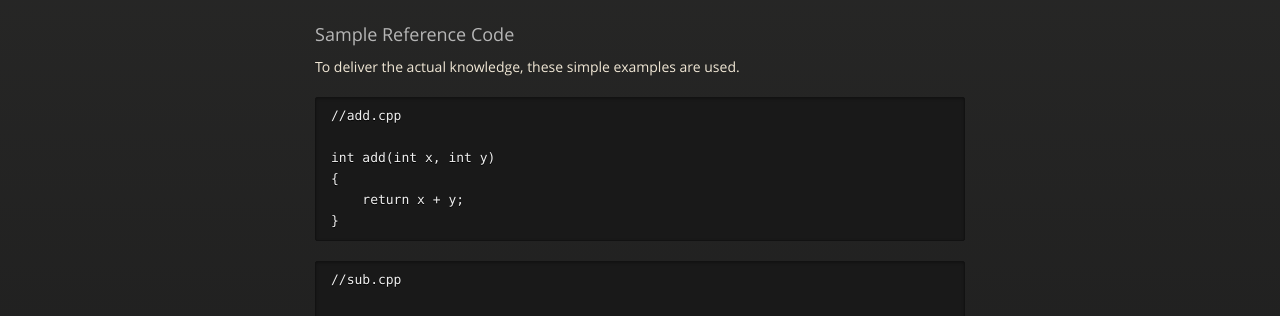
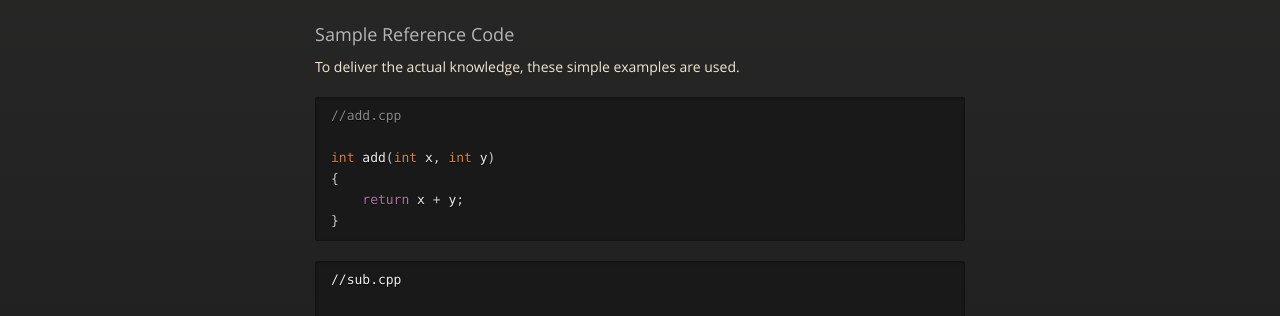
Before and after one commit to naveenspace7/naveenspace7.github.io, a Jekyll site: the page built from _posts/2019-12-2-libraries.md, in a window 1280 px wide and 900 px high. Shown: the part 254-570 px from the top of the window. Built offline with Jekyll 4.4.1, drawn with Linux system fonts in a browser that asks for light colours.

Commit message:
Add language blocks

````diff
--- a/_posts/2019-12-2-libraries.md
+++ b/_posts/2019-12-2-libraries.md
@@ -13,14 +13,14 @@ In this short post, I briefly describe how to create and use static and dynamic
 
 To deliver the actual knowledge, these simple examples are used.
 
-~~~
+```cpp
 //add.cpp
 
 int add(int x, int y)
 {
     return x + y;
 }
-~~~
+```
 
 ~~~
 //sub.cpp
````
